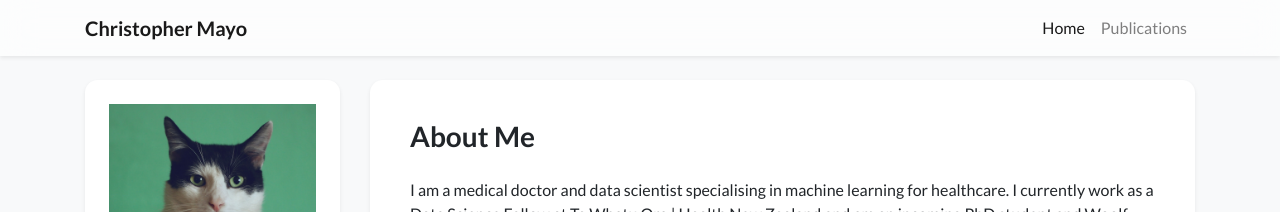
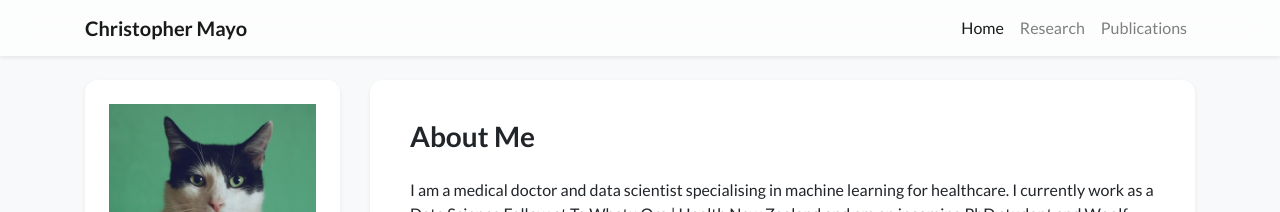
Before and after one commit to cthmayo/cthmayo.github.io, a Jekyll site: the page built from index.html, in a window 1280 px wide. Shown: the top 212 px of the page. Built offline with Jekyll 4.4.1, drawn with Linux system fonts in a browser that asks for light colours; nearby versions of some CDN libraries; a style sheet for code colours, icons or effects is not loaded.

Commit message:
Update navigation.yml

```diff
--- a/_data/navigation.yml
+++ b/_data/navigation.yml
@@ -3,5 +3,7 @@ pages:
 #       For example, the `navbar_title` field in `showcase.html` is "Showcase" and the `name` field here should also be "Showcase"
 - name: Home
   url: /
+- name: Research
+  url: showcase.html
 - name: Publications
   url: https://scholar.google.com/citations?user=79mNYcgAAAAJ
```
